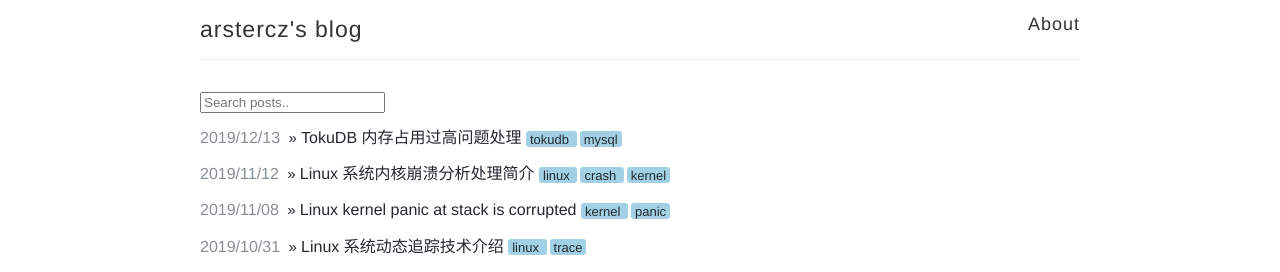
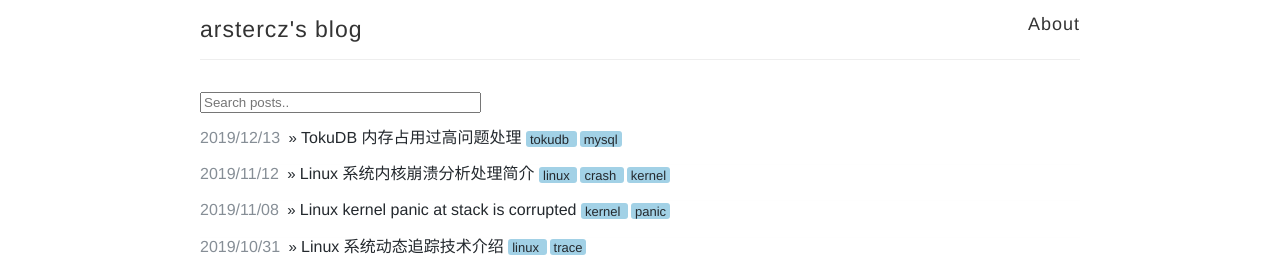
Before and after one commit to arstercz/arstercz.github.io, a Jekyll site: the page built from index.html, in a window 1280 px wide. Shown: the top 272 px of the page. Built offline with Jekyll 4.4.1, drawn with Linux system fonts in a browser that asks for light colours; the list of posts is cut into pages by our own code; comment, search, counter and statistics services are not loaded.

Commit message:
add search size

```diff
--- a/index.html
+++ b/index.html
@@ -7,7 +7,7 @@
 {% endif %}
 
 <p class="search-text">
-  <input type="text" id="search-input" class="input-text" placeholder="Search posts..">
+  <input type="text" size=32 maxlength=32 id="search-input" class="input-text" placeholder="Search posts..">
 </p>
 <ul id="results-container"></ul>
 
```
